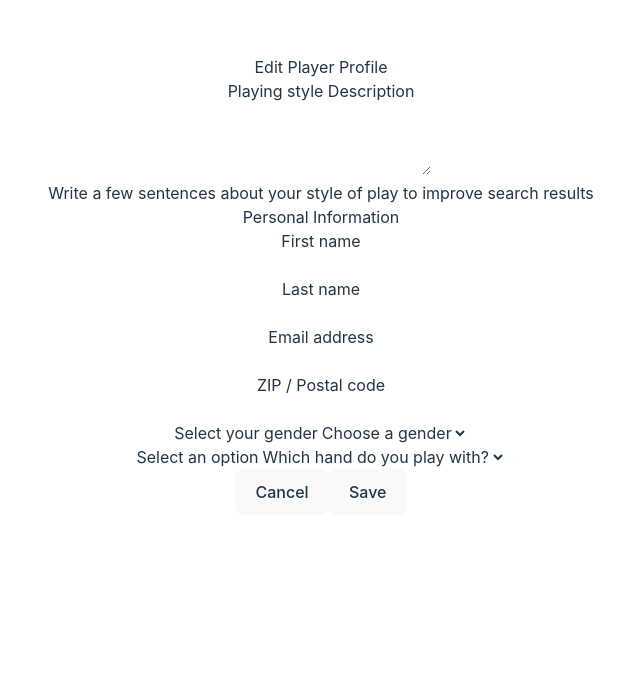
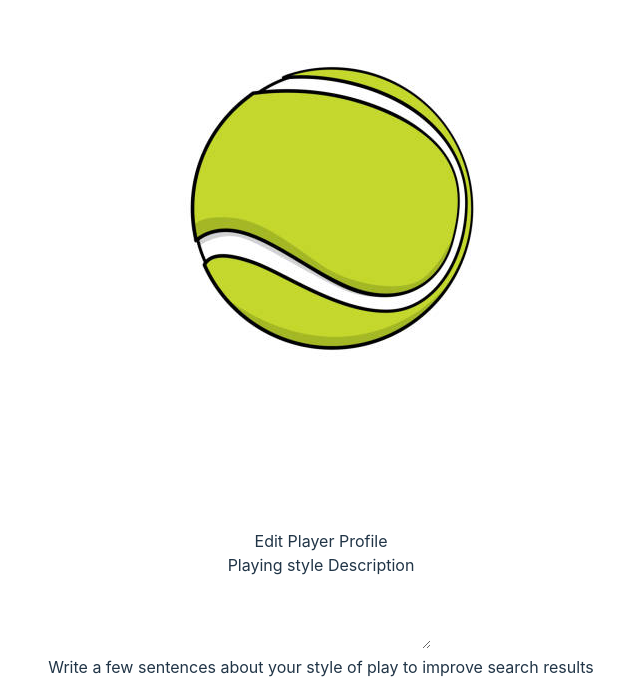
Before and after one commit to frank-kang/spankr, a React (Vite) app in the folder client/: page /player/editprofile/1 in a window 1280 px wide. Shown: the part 115-797 px from the top of the page, without its empty margins (319-959 px from the left). Built offline with nearby package versions, Linux system fonts and the light colour scheme; no server answers.

Commit message:
panicked for no reason...

```diff
--- a/client/src/pages/EditPlayerProfile.tsx
+++ b/client/src/pages/EditPlayerProfile.tsx
@@ -1,6 +1,7 @@
 import { type FormEvent, useEffect, useState } from 'react';
 import { useNavigate, useParams } from 'react-router-dom';
 import { type Player, updateUser, readUsers } from '../../lib/data';
+import tennisPicture from '../public/images/smallTennisBall.jpg';
 
 export function EditPlayerProfile() {
   // This component is used to edit a player's profile.
@@ -61,6 +62,7 @@ export function EditPlayerProfile() {
     <>
       <form onSubmit={handleSubmit}>
         <div className="container">
+          <img src={tennisPicture} alt="pic of tennis ball" />
           <div className="space-y-12">
             <div className="border-b border-gray-900/10 pb-12">
               <h2 className="text-base/7 font-semibold text-gray-900">
```
